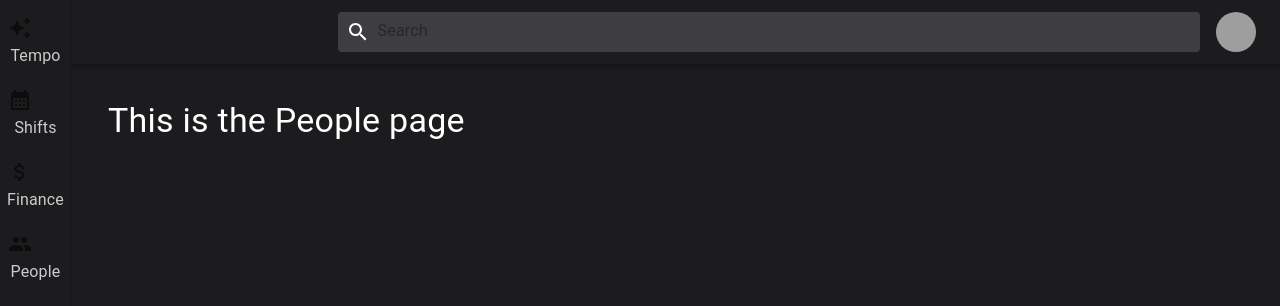
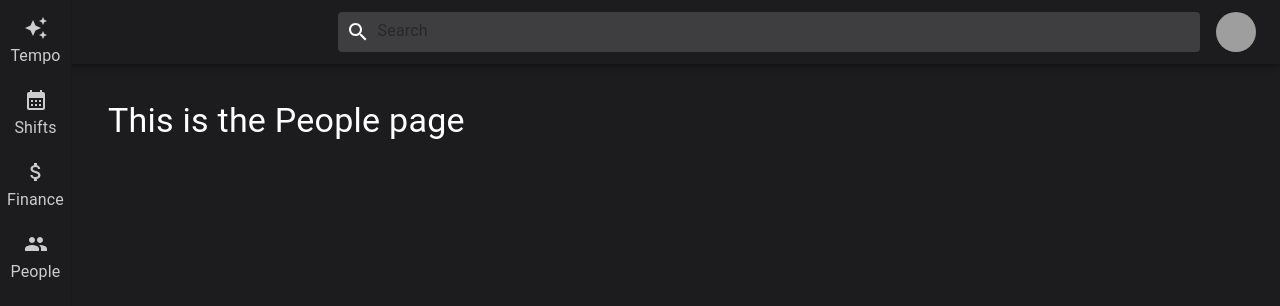
Before and after one commit to erikajns/tempo-ui, a React (Create React App) app: page /people in a window 1280 px wide. Shown: the top 306 px of the page. Built offline with nearby package versions, Linux system fonts and the light colour scheme; grey boxes are pictures that could not be loaded.

Commit message:
color change
Color change on the sidebar

```diff
--- a/src/components/SideBar/SideBar.js
+++ b/src/components/SideBar/SideBar.js
@@ -3,6 +3,7 @@ import { Drawer, List, ListItemButton, ListItemIcon, ListItemText, Typography }
 import { AttachMoney, AutoAwesome, CalendarMonth, People } from '@mui/icons-material';
 import { NavLink } from 'react-router-dom';
 import { makeStyles } from '@mui/styles';
+import customStyles from './SideBar.module.css';
 
 // Styles for the SideBar component
 const useStyles = makeStyles((theme) => ({
@@ -65,7 +66,7 @@ const SideBar = () => {
             className={({ isActive }) => (isActive ? classes.active : '')}
             classes={{ root: classes.listItem }}
           >
-            <ListItemIcon className={ { root: classes.listItemIcon}}>{item.icon}</ListItemIcon>
+            <ListItemIcon className={ customStyles.sidebarIcon }>{item.icon}</ListItemIcon>
             <ListItemText
               primary={
                 <Typography className={classes.listItemText} align="center">
--- /dev/null
+++ b/src/components/SideBar/SideBar.module.css
@@ -0,0 +1,6 @@
+.sidebarIcon {
+    justify-content: center;
+}
+.sidebarIcon svg{
+    color: #cccccc;
+}
```
